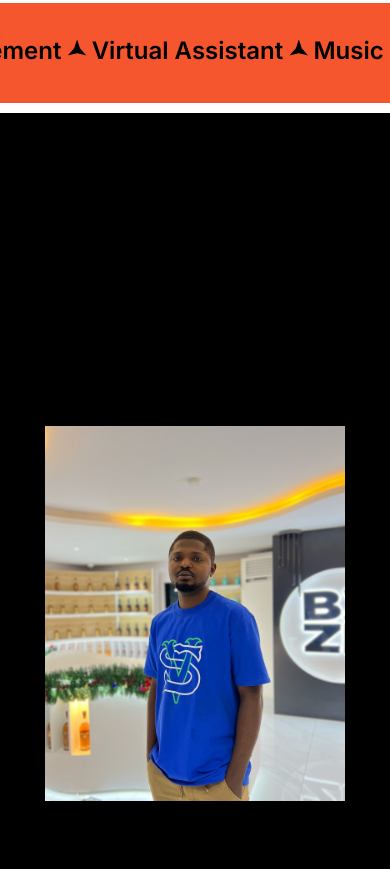
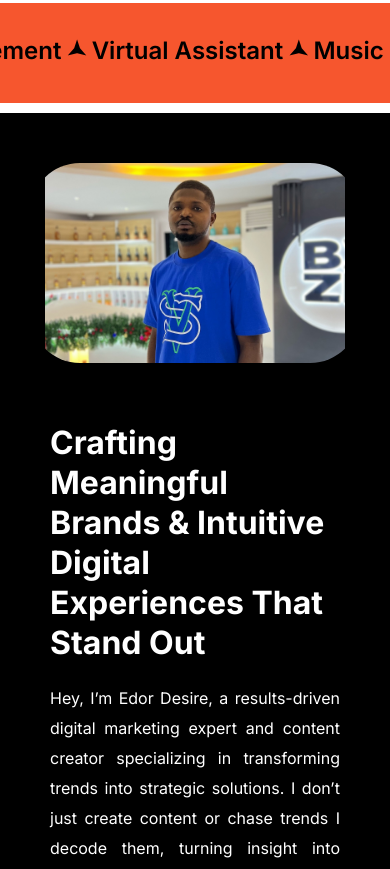
Before and after one commit to ImmanuelMichaels/desireedor, a plain HTML site: page index.html in a window 390 px wide. Shown: the part 967-1836 px from the top of the page. Drawn offline with Linux system fonts and the light colour scheme.

Commit message:
image size adjustment

```diff
--- a/styles.css
+++ b/styles.css
@@ -1199,7 +1199,7 @@ footer {
 
     .about {
         width: 100%;
-        height: 1000px;
+        height: auto;
         display: flex;
         flex-direction: column;
         align-items: center;
@@ -1211,9 +1211,10 @@ footer {
         .image {
             background-size: cover;
             background-size: 300px;
-            height: 400px;
+            height: 500px;
             border-radius: 50px;
             overflow: hidden;
+            padding: 100px 0;
         }
 
         .text {
@@ -1230,12 +1231,7 @@ footer {
             font-size: 1rem;
         }
 
-        .image {
-            width: 100%;
-            height: 500px;
-            border-radius: 10px;
-            aspect-ratio: 1/2;
-        }
+
 
         .button button {
             padding: 12px 20px;
```
